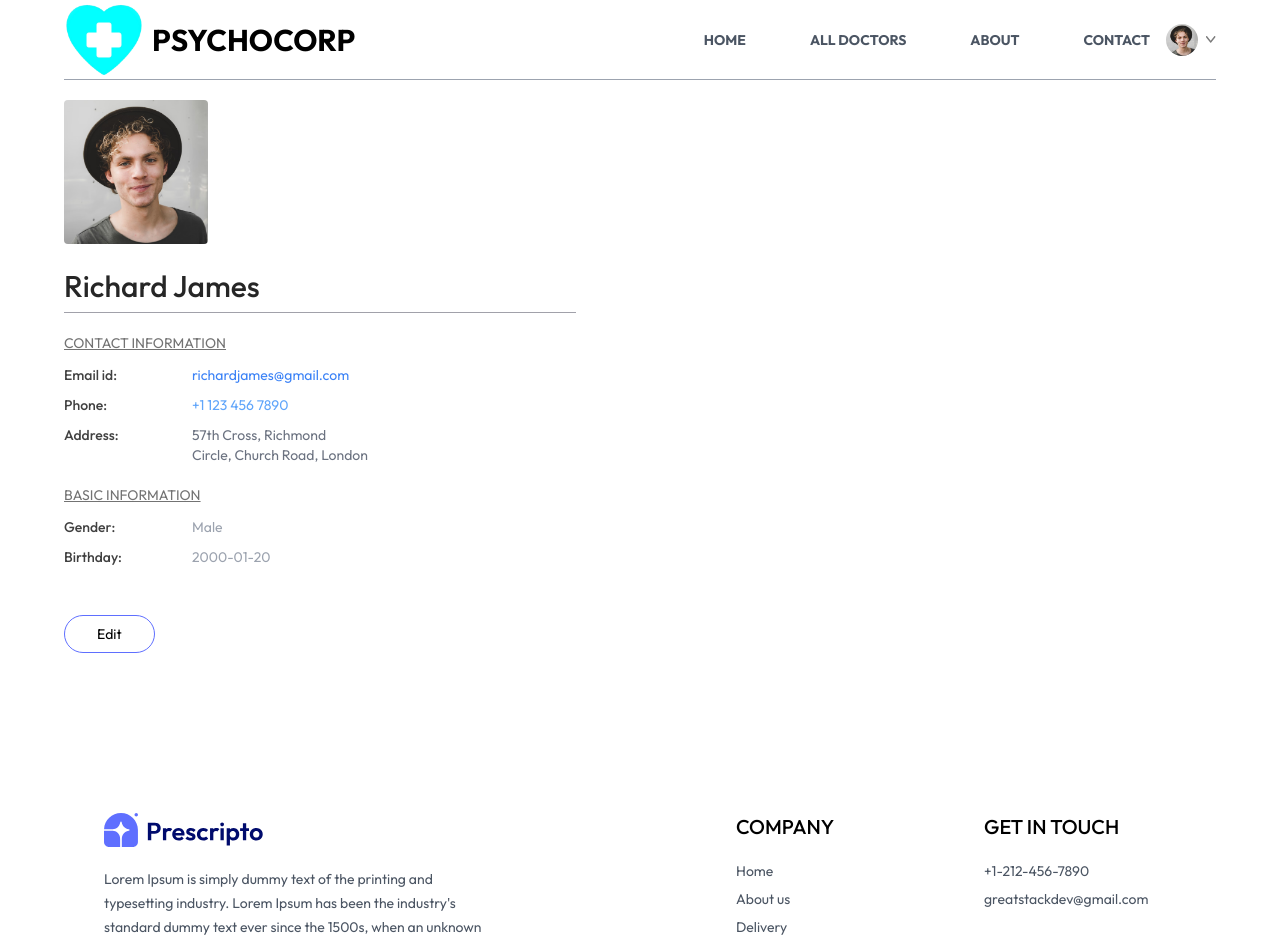
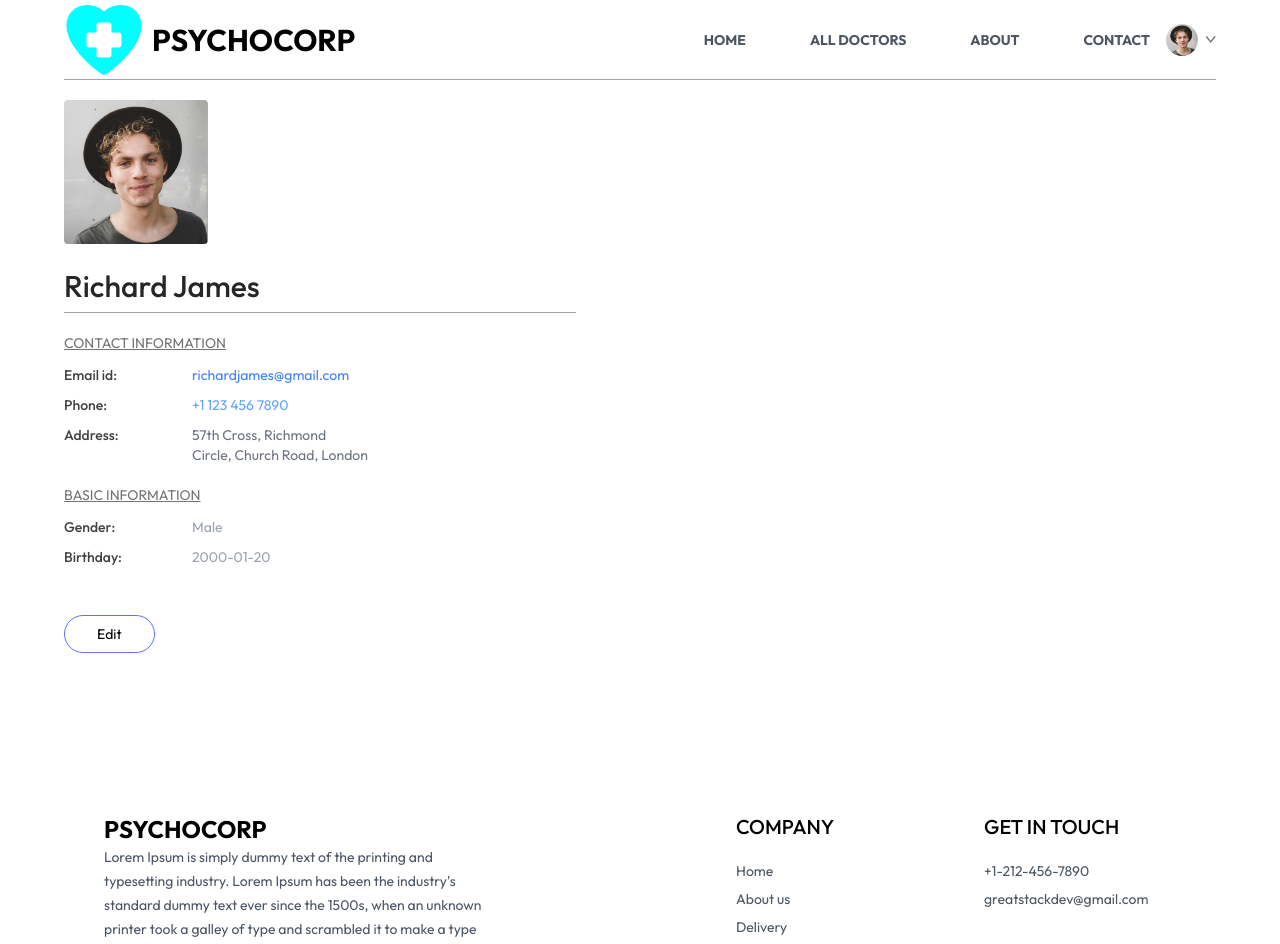
Before and after one commit to sukhdev19/PSYCHO-CORP, a React (Vite) app in the folder frontend/: page /my-profile in a window 1280 px wide. Shown: the top 944 px of the page. Built offline with nearby package versions, Linux system fonts and the light colour scheme.

Commit message:
improve UI-1

```diff
--- a/frontend/src/components/Footer.jsx
+++ b/frontend/src/components/Footer.jsx
@@ -7,7 +7,7 @@ const Footer = () => {
       <div className='flex flex-col sm:grid grid-cols-[3fr_1fr_1fr] gap-14 my-10  mt-40 text-sm'>
 
         <div>
-          <img className='mb-5 w-40' src={assets.logo} alt="" />
+          <h2 className='text-2xl font-bold '>PSYCHOCORP</h2>
           <p className='w-full md:w-2/3 text-gray-600 leading-6'>Lorem Ipsum is simply dummy text of the printing and typesetting industry. Lorem Ipsum has been the industry's standard dummy text ever since the 1500s, when an unknown printer took a galley of type and scrambled it to make a type specimen book.</p>
         </div>
 
--- a/frontend/src/components/Navbar.jsx
+++ b/frontend/src/components/Navbar.jsx
@@ -33,7 +33,7 @@ const Navbar = () => {
         <NavLink
           to='/doctors'
           className={({ isActive }) =>
-            isActive ? 'text-white bg-[#38dbdb] px-4 py-2 rounded-full' :
+            isActive ? 'text-white bg-[#38dbdb] px-4 py-2 rounded-full ' :
             'text-gray-600 hover:bg-[#38dbdb] hover:text-white px-4 py-2 rounded-full'
           }
         >
```
